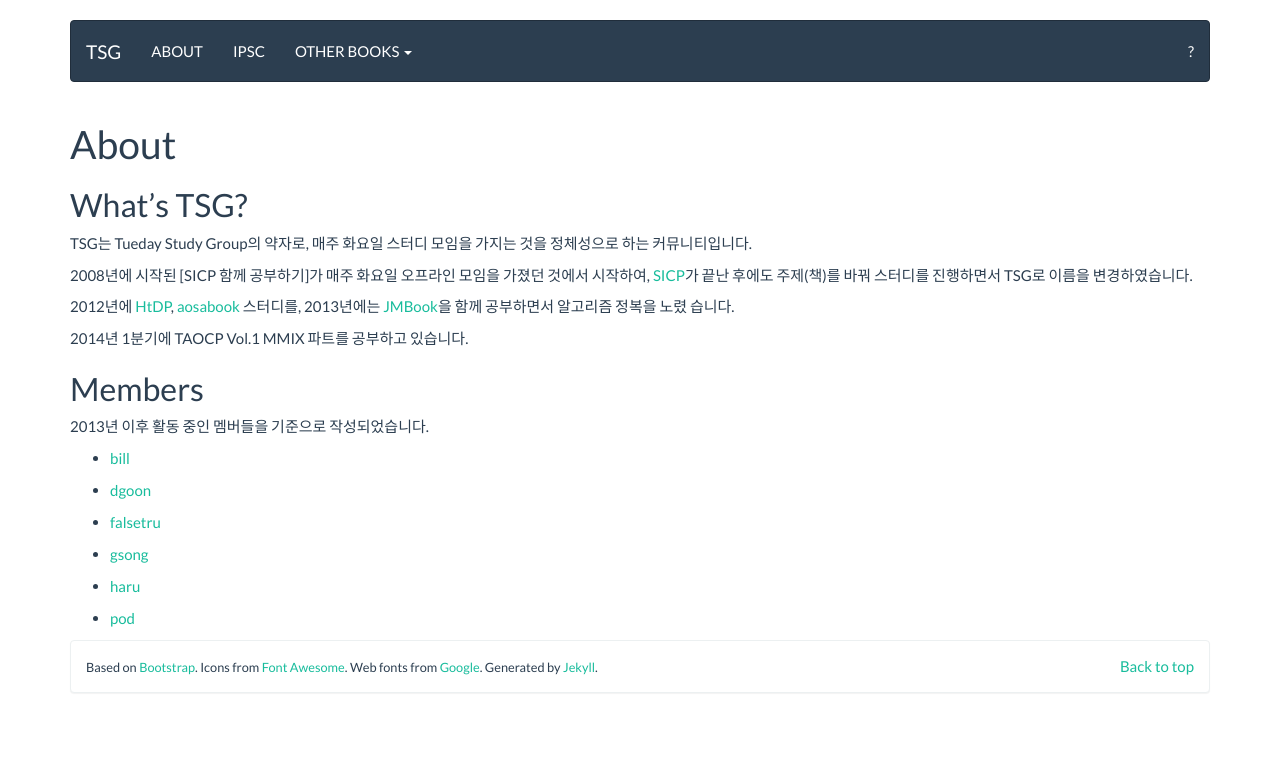
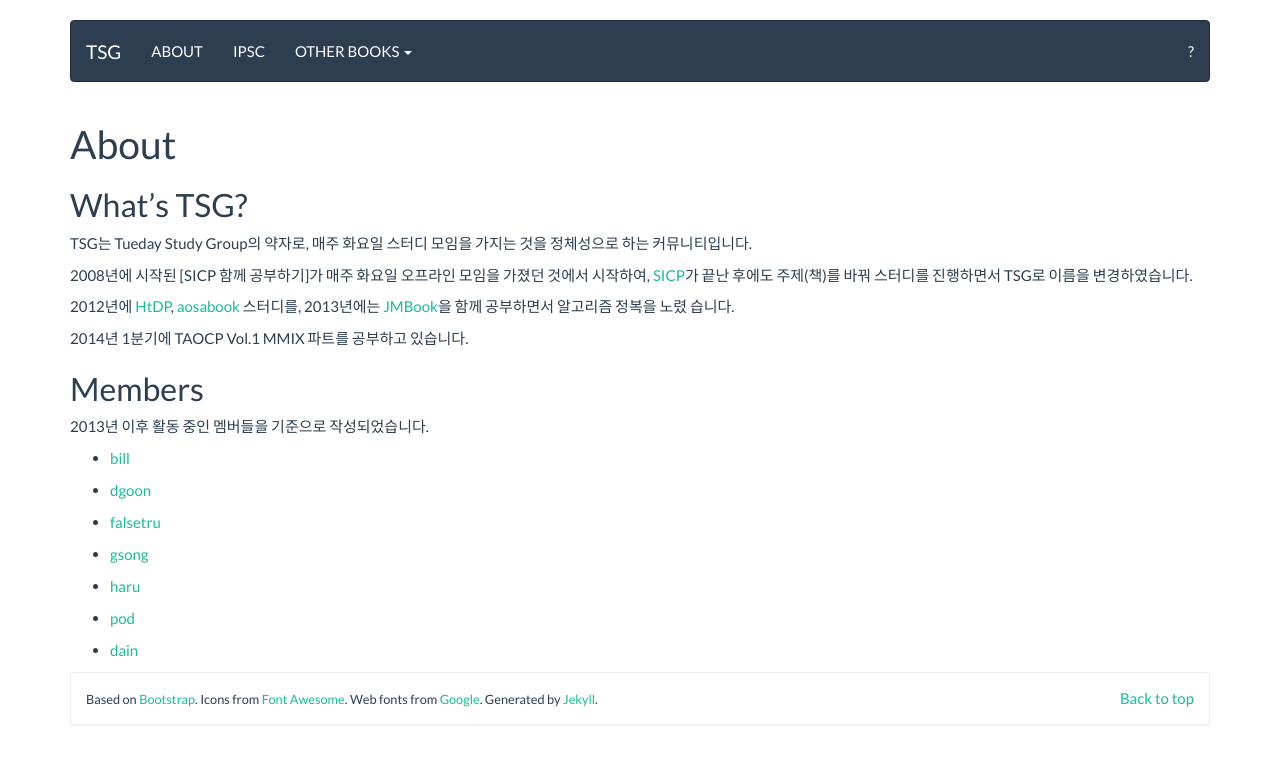
Before and after one commit to tuestudy/tuestudy.github.io, a Jekyll site: the page built from about.md, in a window 1280 px wide. Shown: the top 764 px of the page. Built offline with Jekyll 4.4.1, drawn with Linux system fonts in a browser that asks for light colours; Markdown is read by kramdown in place of the engine named in the settings.

Commit message:
add dain to about page

```diff
--- a/_data/members.yml
+++ b/_data/members.yml
@@ -10,3 +10,5 @@
   github: soharu
 - nickname: pod
   github: masterguru9
+- nickname: dain
+  github: darklibra
```
